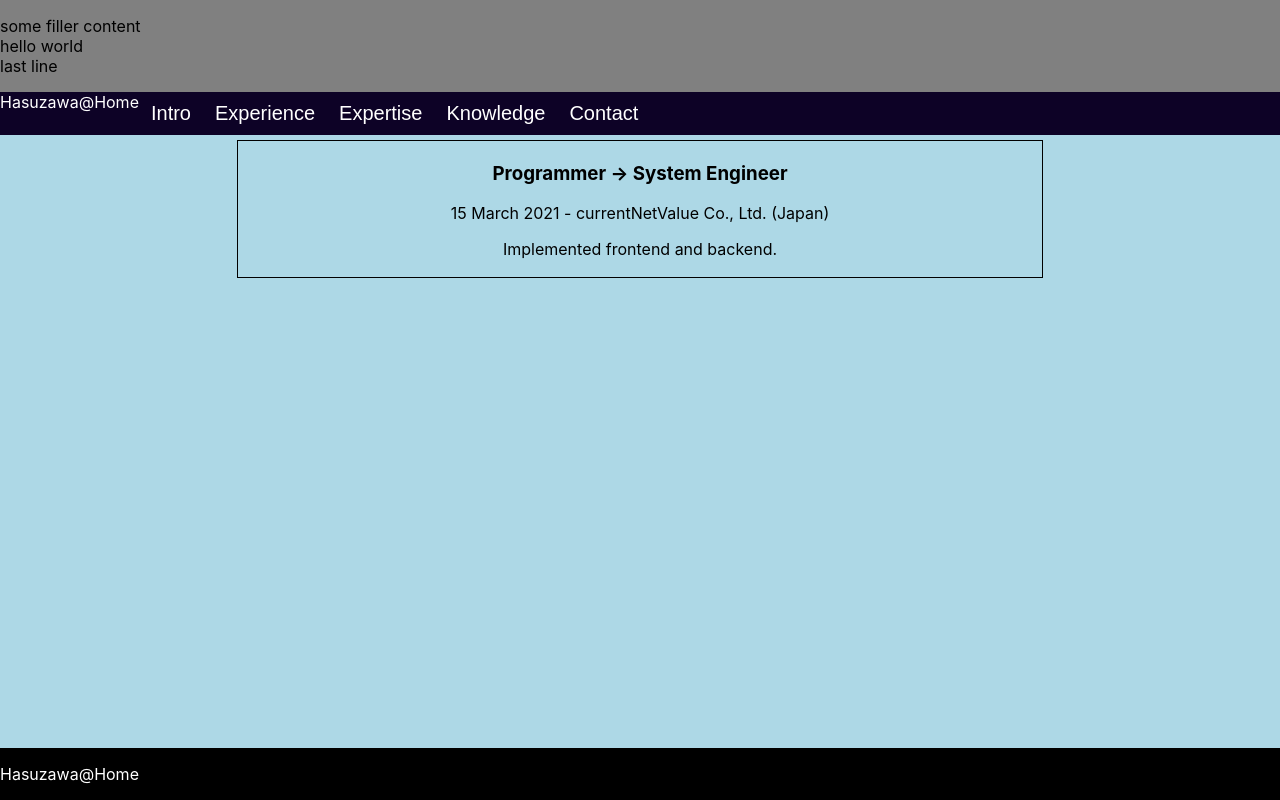
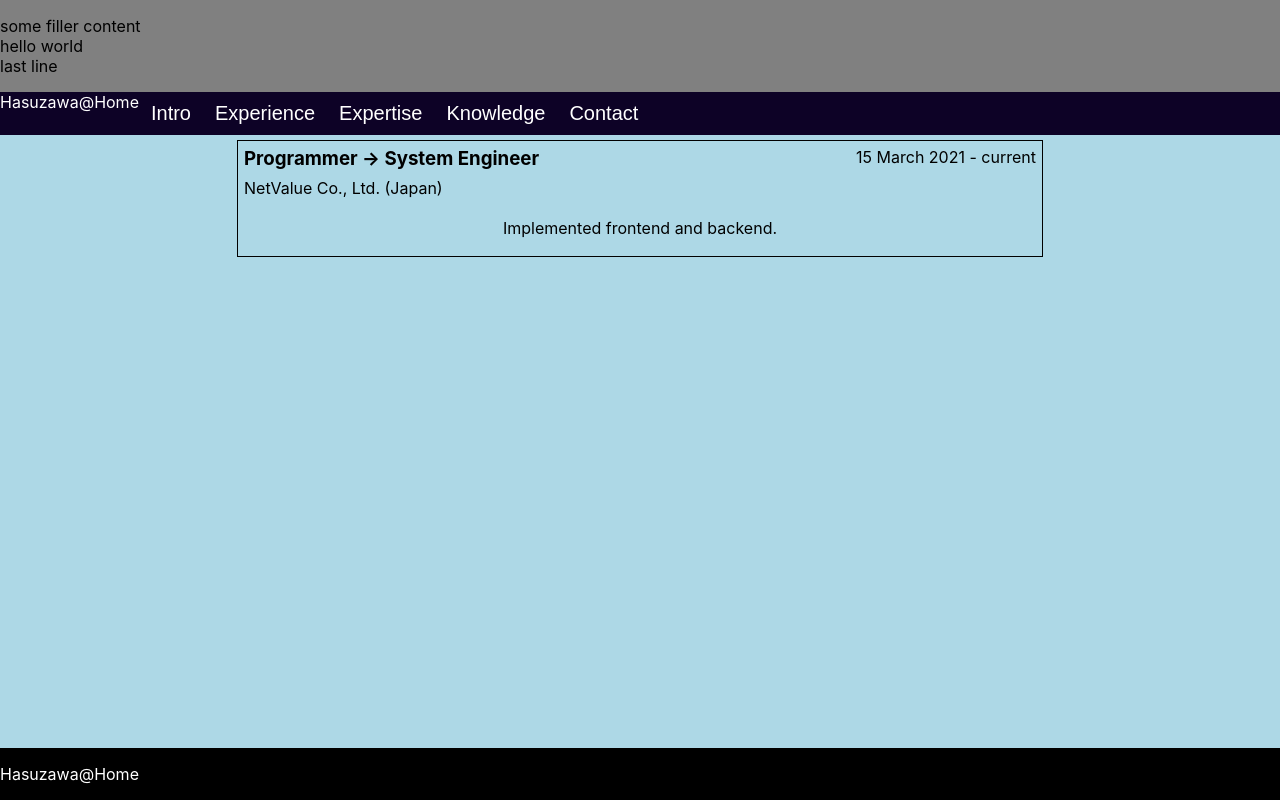
Before and after one commit to Hasuzawa/Homepage, a React (Create React App) app: page / in a window 1280 px wide. Both pictures are taken after a click on the button "Experience". Built offline with nearby package versions, Linux system fonts and the light colour scheme; the HTML template or start-up script is replaced by a standard one.

Commit message:
formatted component with CSS

```diff
--- a/src/Components/block.css
+++ b/src/Components/block.css
@@ -6,6 +6,26 @@
     margin: 5px;
     border: 1px black solid;
     padding: 2px;
+
 }
 
+.job > div{
+    display: flex;
+    justify-content: space-between;
+}
+
+.job > div > h3{
+    margin: 4px;
+    border: 0px;
+    padding: 0px;
+}
+
+.job > div > span{
+    margin: 4px;
+    border: 0px;
+    padding: 0px;
+}
+
+
+/* display: grid could be a better choice
 /*flex-basis is not working as intended */
--- a/src/Components/blocks.jsx
+++ b/src/Components/blocks.jsx
@@ -4,9 +4,13 @@ import "./block.css";
 export function Job (props){
     return (
         <div className="job">
-            <h3>{props.jobTitle}</h3>
-            <span>{props.startDate} - {props.endDate}</span>
-            <span>{props.company}</span>
+            <div>
+                <h3>{props.jobTitle}</h3>
+                <span>{props.startDate} - {props.endDate}</span>
+            </div>
+            <div>
+                <span>{props.company}</span>
+            </div>
             <p>{props.description}</p>
             {/* image */}
         </div>
--- a/src/Components/style.css
+++ b/src/Components/style.css
@@ -19,14 +19,15 @@
     display: flex;
     background-color: rgb(13, 2, 38);
     /*box-shadow: 0px 5px 5px black;*/
+    overflow: auto;
 }
 
-.header span{
+.header > span{
     color: white;
 
 }
 
-.header button{
+.header > button{
     margin: 0px;
     border: 0px;
     padding: 10px 12px;
@@ -37,12 +38,12 @@
     font-size: 20px;
 }
 
-.header button:hover{
+.header > button:hover{
     background-color: rgb(255, 247, 25);
     color: black;
 }
 
-.header button:active{
+.header > button:active{
     background-color: red;
 }
 
@@ -67,6 +68,7 @@
     text-align: center;
     background-color: lightblue;
     animation: fade-in-effect 0.3s;
+    overflow: auto;
 }
 
 .work-experience{
```
